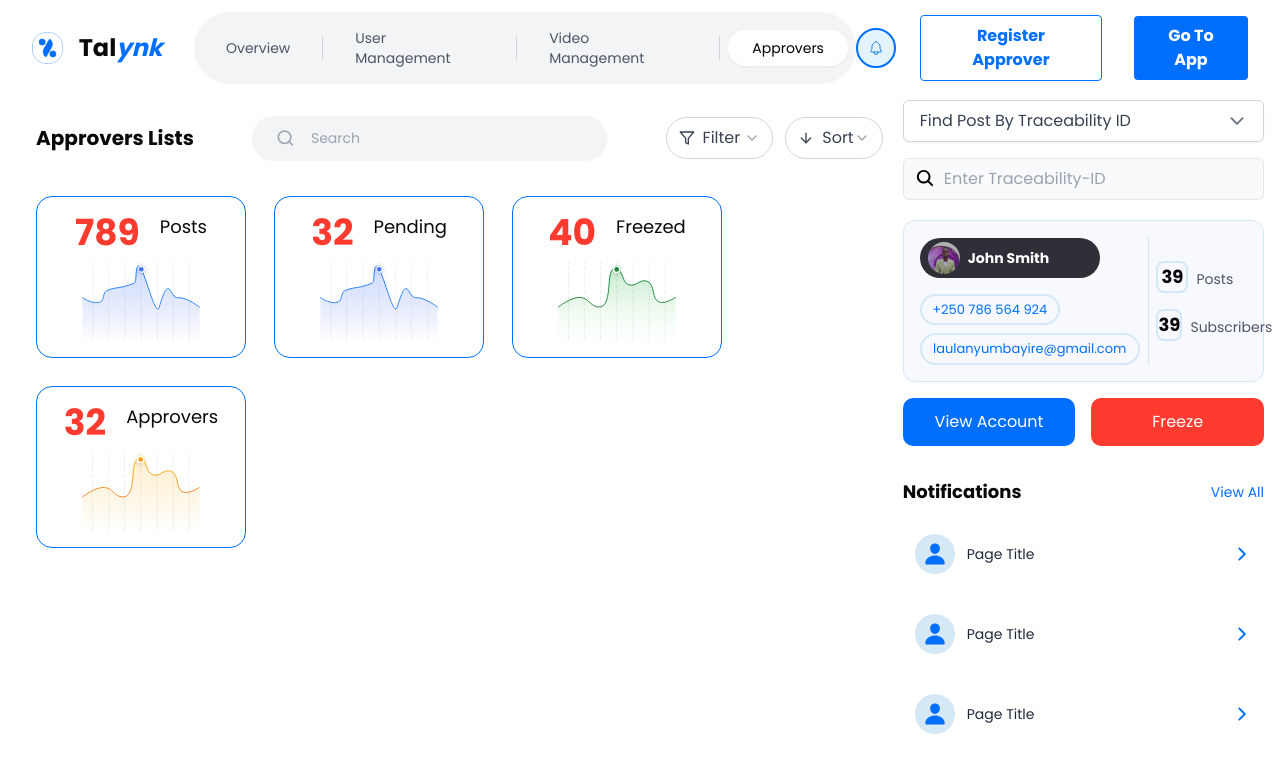
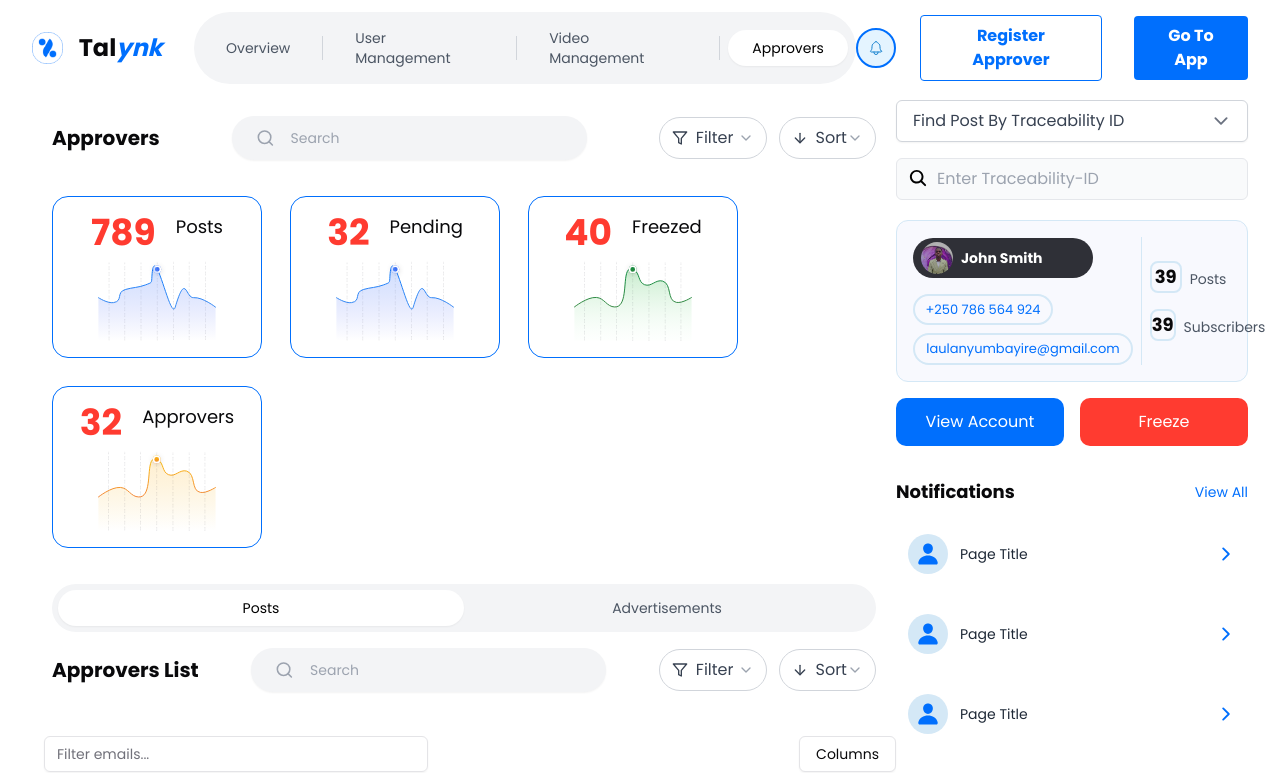
Before and after one commit to mahingaRodin/Talynk, a React (Vite) app: page /approvers in a window 1280 px wide. Shown: the top 773 px of the page. Built offline with nearby package versions, Linux system fonts and the light colour scheme.

Commit message:
Approvers sidebar

```diff
--- a/src/components/Approver/Approver.tsx
+++ b/src/components/Approver/Approver.tsx
@@ -3,19 +3,30 @@ import Navbar from "../overview/navbar"
 import Cards from "../Cards"
 import { data as originalData } from "../../data"
 import Sidebar from "../overview/sidebar"
+import Tab from "@/Reusable/tab"
+import Page from "@/app/payments/page"
 
 const Approver = () => {
   const limitedData = originalData.slice(0, 4);
   return (
     <div>
       <Navbar></Navbar>
-      <div className='flex justify-between px-4'>
+      <div className='flex justify-between px-8'>
         <div className=''>
           <div>
-            <Header title='Approvers Lists'></Header>
+            <Header title='Approvers'></Header>
           </div>
           <div className='p-5'>
             <Cards extraStyles="gap-7" data={limitedData}></Cards>
+          </div>
+          <div>
+          <Tab tabs={[{label:'Posts'}, {label:'Advertisements'}]}></Tab>
+          </div>
+          <div>
+            <Header title='Approvers List'></Header>
+          </div>
+          <div className="pl-3">
+            <Page></Page>
           </div>
         </div>
         <div>
```
